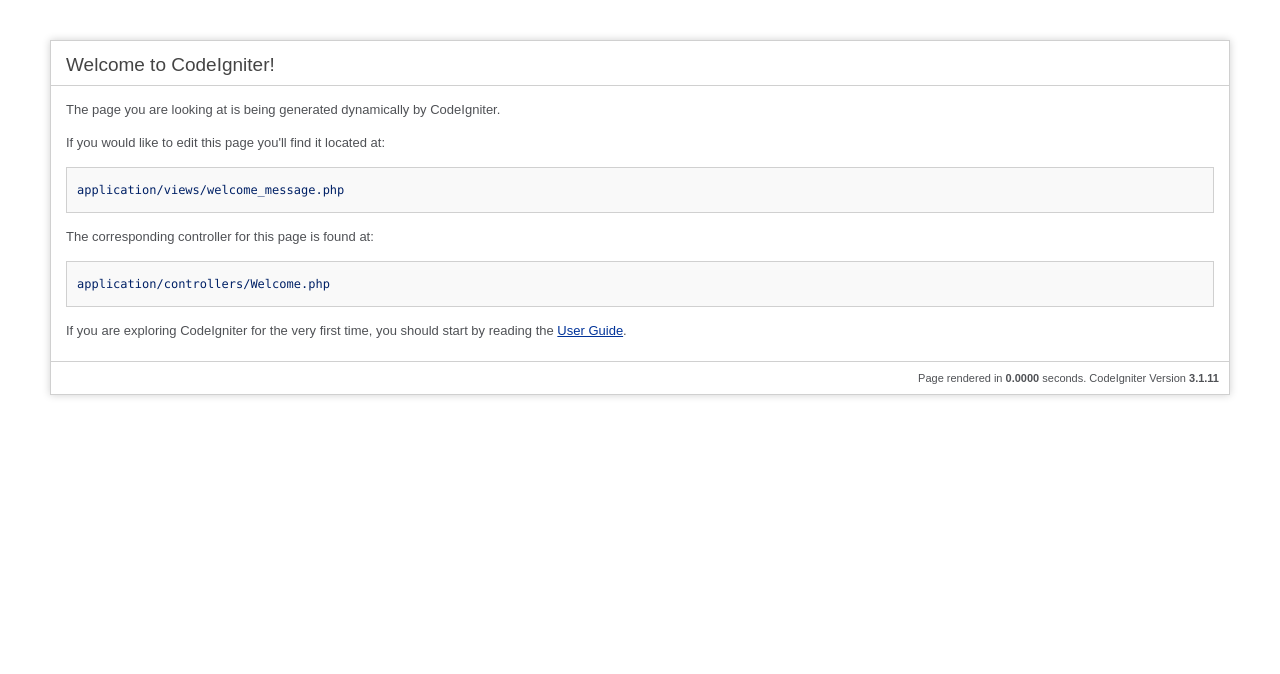
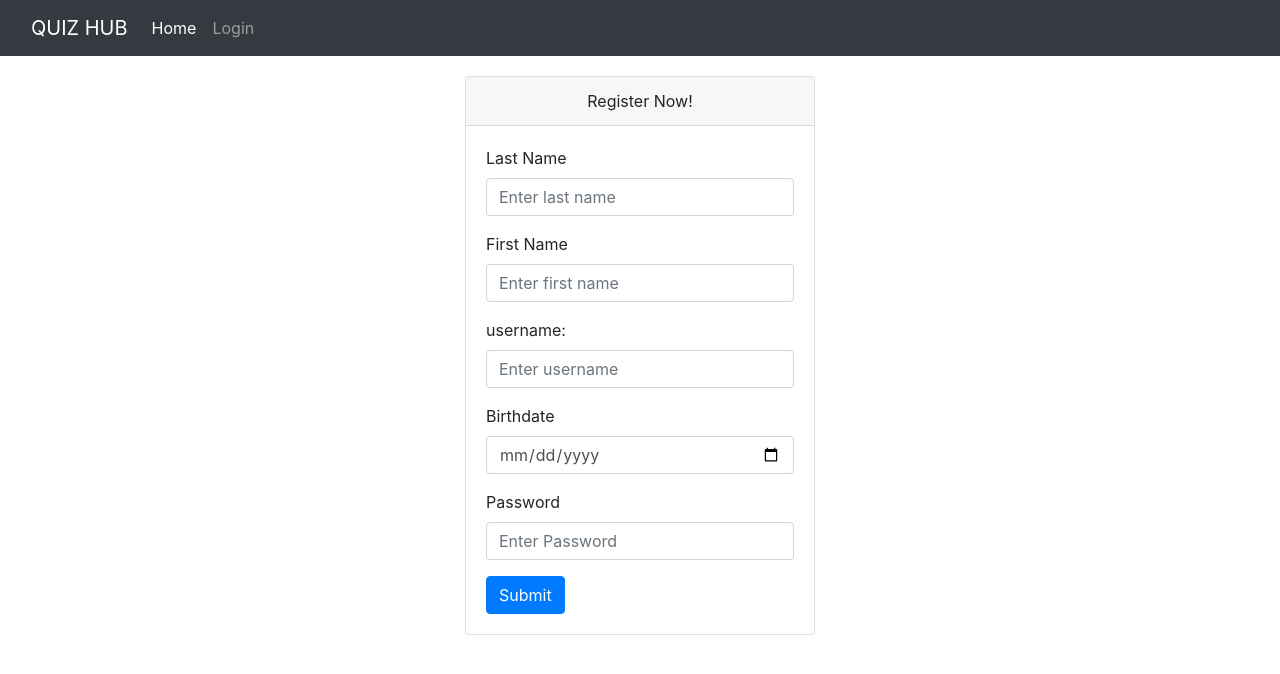
Before and after one commit to DYumang/Team-01, a CodeIgniter app: page /database/ in a window 1280 px wide. Shown: the top 674 px of the page. Run offline with CodeIgniter, Linux system fonts and the light colour scheme.

Commit message:
user crud and sign in-login

```diff
--- a/application/config/autoload.php
+++ b/application/config/autoload.php
@@ -58,7 +58,7 @@
 |
 |	$autoload['libraries'] = array('user_agent' => 'ua');
 */
-$autoload['libraries'] = array();
+$autoload['libraries'] = array('form_validation','database','session');
 
 /*
 | -------------------------------------------------------------------
@@ -89,7 +89,7 @@
 |
 |	$autoload['helper'] = array('url', 'file');
 */
-$autoload['helper'] = array();
+$autoload['helper'] = array('url', 'form', 'date');
 
 /*
 | -------------------------------------------------------------------
--- a/application/config/database.php
+++ b/application/config/database.php
@@ -49,7 +49,7 @@
 |				'ssl_ca'     - Path to the certificate authority file
 |				'ssl_capath' - Path to a directory containing trusted CA certificates in PEM format
 |				'ssl_cipher' - List of *allowed* ciphers to be used for the encryption, separated by colons (':')
-|				'ssl_verify' - TRUE/FALSE; Whether verify the server certificate or not
+|				'ssl_verify' - TRUE/FALSE; Whether verify the server certificate or not ('mysqli' only)
 |
 |	['compress'] Whether or not to use client compression (MySQL only)
 |	['stricton'] TRUE/FALSE - forces 'Strict Mode' connections
@@ -76,9 +76,9 @@
 $db['default'] = array(
 	'dsn'	=> '',
 	'hostname' => 'localhost',
-	'username' => '',
+	'username' => 'root',
 	'password' => '',
-	'database' => '',
+	'database' => 'db_name',
 	'dbdriver' => 'mysqli',
 	'dbprefix' => '',
 	'pconnect' => FALSE,
--- a/application/controllers/Welcome.php
+++ b/application/controllers/Welcome.php
@@ -1,25 +1,77 @@
 <?php
 defined('BASEPATH') OR exit('No direct script access allowed');
 
-class Welcome extends CI_Controller {
+	class Welcome extends CI_Controller {
 
-	/**
-	 * Index Page for this controller.
-	 *
-	 * Maps to the following URL
-	 * 		http://example.com/index.php/welcome
-	 *	- or -
-	 * 		http://example.com/index.php/welcome/index
-	 *	- or -
-	 * Since this controller is set as the default controller in
-	 * config/routes.php, it's displayed at http://example.com/
-	 *
-	 * So any other public methods not prefixed with an underscore will
-	 * map to /index.php/welcome/<method_name>
-	 * @see https://codeigniter.com/user_guide/general/urls.html
-	 */
-	public function index()
+
+		public function __construct() {
+			parent:: __construct();
+			$this->load->model('Crud_model');
+		}
+		public function index()
+		{
+			$this->load->view('home');
+		}
+
+
+		public function RegisterNow()
+		{
+			$this->Crud_model->createData();
+			redirect(base_url('welcome/index'));
+			$this->session->set_flshdata('success', 'Successfully User Created');
+
+		}
+
+		public function Login()
+		{
+			$this->load->view('login');
+		}
+
+		    function loginnow()
+				{
+					if($_SERVER['REQUEST_METHOD']=='POST')
+					{
+					$this->form_validation->set_rules('username','Username','required');
+					$this->form_validation->set_rules('password','Password','required');
+
+					if($this->form_validation->run()==TRUE)
+					{
+						$username=$this->input->post('username');
+						$password=$this->input->post('password');
+						$password=sha1($password);
+
+
+						$this->load->model('User_model');
+						$status = $this->User_model->checkpassword('$password','$username');
+						if($status!=false)
+						{
+							$username=$status->username;
+							$password=$status->password;
+
+							$session_data=array(
+								'username'=>$username,
+								'password'=>$password,
+							);
+							$this->session->set_userdata('UserLoginSession',$session_data);
+							redirect (base_url('welcome/Dashboard'));
+
+						}
+						else
+						{
+							$this->session->set_flashdata('error',"username or Password is wrong");
+							redirect(base_url('welcome/Login'));
+						}
+					}
+					else
+					{
+							$this->session->set_flashdata('error',"Fill all the required fields");
+							redirect(base_url('welcome/Login'));
+					}
+			}
+	}
+
+	function Dashboard()
 	{
-		$this->load->view('welcome_message');
+		$this->load->view('dashboard');
 	}
 }
--- /dev/null
+++ b/application/models/Crud_model.php
@@ -0,0 +1,46 @@
+<?php
+defined('BASEPATH') OR exit('No direct script access allowed');
+
+class Crud_model extends CI_Model {
+    public function __construct() {
+        $this->load->database();
+    }
+
+    function createData() {
+        $data = array (
+            'lastName' => $this->input->post('lastName'),
+            'firstName' => $this->input->post('firstName'),
+            'birthdate' => $this->input->post('birthdate'),
+            'username' => $this->input->post('username'),
+            'password' => sha1($this->input->post('password'))
+        );
+        $this->db->insert('tbl_name', $data);
+    }
+
+    function getAllData() {
+        $query = $this->db->query('SELECT * FROM tbl_name');
+        return $query->result();
+    }
+
+    function getData($id) {
+        $query = $this->db->query('SELECT * FROM tbl_name WHERE `id` =' .$id);
+        return $query->row();
+    }
+
+    function updateData($id) {
+        $data = array (
+            'lastName' => $this->input->post('lastName'),
+            'firstName' => $this->input->post('firstName'),
+            'username' => $this->input->post('username'),
+            'birthdate' => $this->input->post('birthdate'),
+            'password' => $this->input->post('password')
+        );
+        $this->db->where('id', $id);
+        $this->db->update('tbl_name', $data);
+    }
+
+    function deleteData($id) {
+        $this->db->where('id', $id);
+        $this->db->delete('tbl_name');
+    }
+}
--- /dev/null
+++ b/application/views/home.php
@@ -0,0 +1,83 @@
+<!doctype html>
+<html lang="en">
+  <head>
+    <!-- Required meta tags -->
+    <meta charset="utf-8">
+    <meta name="viewport" content="width=device-width, initial-scale=1, shrink-to-fit=no">
+
+    <!-- Bootstrap CSS -->
+    <link rel="stylesheet" href="https://stackpath.bootstrapcdn.com/bootstrap/4.3.1/css/bootstrap.min.css" integrity="sha384-ggOyR0iXCbMQv3Xipma34MD+dH/1fQ784/j6cY/iJTQUOhcWr7x9JvoRxT2MZw1T" crossorigin="anonymous">
+
+    <title>SIGN UP</title>
+  </head>
+  <body>
+  <nav class="navbar navbar-expand-lg navbar-dark bg-dark">
+  <div class="container-fluid">
+    <a class="navbar-brand" href="#">QUIZ HUB</a>
+    <button class="navbar-toggler" type="button" data-bs-toggle="collapse" data-bs-target="#navbarSupportedContent" aria-controls="navbarSupportedContent" aria-expanded="false" aria-label="Toggle navigation">
+      <span class="navbar-toggler-icon"></span>
+    </button>
+    <div class="collapse navbar-collapse" id="navbarSupportedContent">
+      <ul class="navbar-nav me-auto mb-2 mb-lg-0">
+        <li class="nav-item">
+          <a class="nav-link active" aria-current="page" href="#">Home</a>
+        </li>
+        <li class="nav-item">
+        <a class="nav-link" href="<?php echo site_url('welcome/Login')?>">Login</a>
+
+        </li>
+      </ul>
+    </div>
+  </div>
+</nav>
+<div class="container">
+    <div class="row">
+        <div class= "col-md-4"> </div>
+        <div class= "col-md-4">
+                        <div class="card" style="margin-top: 20px" >
+                <div class="card-header text-center">
+                     Register Now!
+                </div>
+                <div class="card-body ">
+                <form method="post" action="<?php echo site_url('welcome/RegisterNow')?>">
+                <div class="form-group">
+                        <label for="exampleInputEmail1">Last Name</label>
+                        <input type="text" class="form-control" name="lastName" aria-describedby="emailHelp" placeholder="Enter last name">
+                    </div>
+                    <div class="form-group">
+                        <label for="exampleInputEmail1">First Name</label>
+                        <input type="text" class="form-control" name="firstName" aria-describedby="emailHelp" placeholder="Enter first name">
+                    </div>
+                    <div class="form-group">
+                        <label for="exampleInputEmail1">username:</label>
+                        <input type="text" class="form-control" name="username" aria-describedby="emailHelp" placeholder="Enter username">
+                    </div>
+                    <div class="form-group">
+                        <label for="exampleInputEmail1">Birthdate</label>
+                        <input type="date" class="form-control" name="birthdate" aria-describedby="emailHelp" placeholder="Enter birthdate">
+                    </div>
+                    <div class="form-group">
+                        <label for="exampleInputEmail1">Password </label>
+                        <input type="text" class="form-control" name="password" aria-describedby="emailHelp" placeholder="Enter Password">
+                    </div>
+                    <button type="submit" class="btn btn-primary">Submit</button>
+                    </form>
+                </div>
+                </div>
+
+              <?php
+              if($this->session->flashdata('success')) {?>
+              <p class="text-success"> <?=$this->session->flashdata('success')?></p>
+              <?php
+              } ?>
+        </div>
+    </div>
+</div>
+
+    <!-- Optional JavaScript -->
+    <!-- jQuery first, then Popper.js, then Bootstrap JS -->
+    <script src="https://code.jquery.com/jquery-3.3.1.slim.min.js" integrity="sha384-q8i/X+965DzO0rT7abK41JStQIAqVgRVzpbzo5smXKp4YfRvH+8abtTE1Pi6jizo" crossorigin="anonymous"></script>
+    <script src="https://cdnjs.cloudflare.com/ajax/libs/popper.js/1.14.7/umd/popper.min.js" integrity="sha384-UO2eT0CpHqdSJQ6hJty5KVphtPhzWj9WO1clHTMGa3JDZwrnQq4sF86dIHNDz0W1" crossorigin="anonymous"></script>
+    <script src="https://stackpath.bootstrapcdn.com/bootstrap/4.3.1/js/bootstrap.min.js" integrity="sha384-JjSmVgyd0p3pXB1rRibZUAYoIIy6OrQ6VrjIEaFf/nJGzIxFDsf4x0xIM+B07jRM" crossorigin="anonymous"></script>
+  </body>
+</html>
--- a/application/views/welcome_message.php
+++ b/application/views/welcome_message.php
@@ -71,15 +71,7 @@
 	<h1>Welcome to CodeIgniter!</h1>
 
 	<div id="body">
-		<p>The page you are looking at is being generated dynamically by CodeIgniter.</p>
-
-		<p>If you would like to edit this page you'll find it located at:</p>
-		<code>application/views/welcome_message.php</code>
-
-		<p>The corresponding controller for this page is found at:</p>
-		<code>application/controllers/Welcome.php</code>
-
-		<p>If you are exploring CodeIgniter for the very first time, you should start by reading the <a href="user_guide/">User Guide</a>.</p>
+		<h1>HELLO WORLD!!!</h1>
 	</div>
 
 	<p class="footer">Page rendered in <strong>{elapsed_time}</strong> seconds. <?php echo  (ENVIRONMENT === 'development') ?  'CodeIgniter Version <strong>' . CI_VERSION . '</strong>' : '' ?></p>
```
Also changed, not shown: application/controllers/CrudController.php (added, +36 -0 lines), application/models/User_model.php (added, +25 -0 lines), application/views/crudEdit.php (added, +33 -0 lines), application/views/crudView.php (added, +86 -0 lines), application/views/dashboard.php (added, +15 -0 lines), application/views/includes/header.php (added, +22 -0 lines), application/views/login.php (added, +71 -0 lines).
